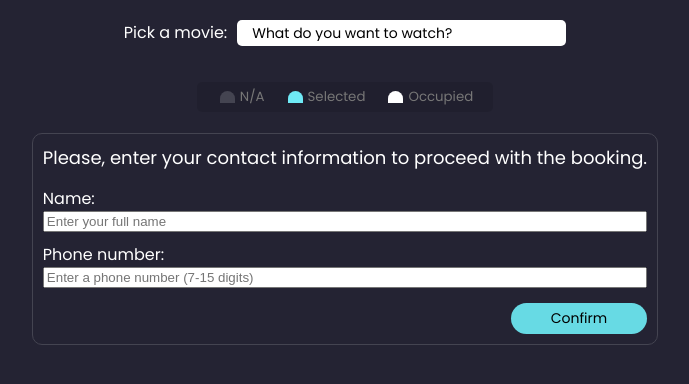
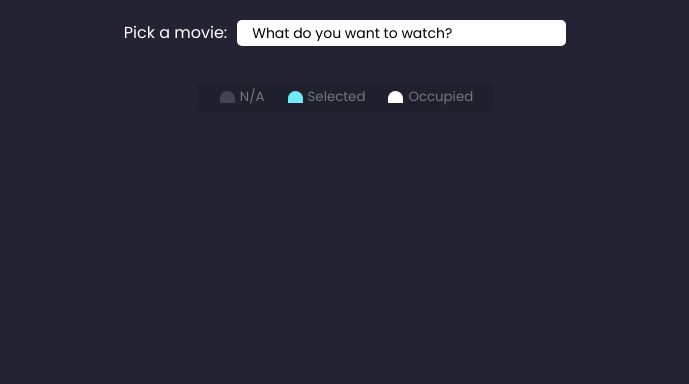
Before and after one commit to jesscampb/MovieSeatBooker, a React (Vite) app: page / in a window 1280 px wide. Shown: the top 384 px of the page, without its empty margins (295-984 px from the left). Built offline with nearby package versions, Linux system fonts and the light colour scheme; data requests are answered from the project's data file.

Commit message:
Removed readyToBook useState and added conditional rendering in App.tsx for ContinueButton and BookingForm.

```diff
--- a/src/App.tsx
+++ b/src/App.tsx
@@ -15,7 +15,6 @@ function App() {
   const [seatCount, setSeatCount] = useState<number>(0);
   const [selectedSeats, setSelectedSeats] = useState<string[]>([]);
   const [occupiedSeats, setOccupiedSeats] = useState<string[]>([]);
-  const [readyToBook, setReadyToBook] = useState<boolean>(false);
 
   const fetchBookings = async (movieId: string) => {
     const bookings = await getBookingsByMovie(movieId);
@@ -50,10 +49,14 @@ function App() {
         <>
           <SeatPicker occupiedSeats={occupiedSeats} setSeatCount={setSeatCount} selectedSeats={selectedSeats} setSelectedSeats={setSelectedSeats}/>
           <SelectionInfo moviePrice={moviePrice} seatCount={seatCount}/>
-          <ContinueButton seatCount={seatCount}/>
         </>
       )}
-      <BookingForm selectedMovie={selectedMovie} selectedSeats={selectedSeats}/>
+      {seatCount > 0 && (
+        <>
+          <ContinueButton/>
+          <BookingForm selectedMovie={selectedMovie} selectedSeats={selectedSeats}/>
+        </>
+      )}
     </>
   );
 }
--- a/src/components/ContinueButton.tsx
+++ b/src/components/ContinueButton.tsx
@@ -1,10 +1,6 @@
 import './ContinueButton.scss';
 
-interface ContinueButtonProps {
-  seatCount: number;
-}
-
-function ContinueButton({seatCount}: ContinueButtonProps) {
+function ContinueButton() {
 
   return(
     <div className='button-container'>
```
